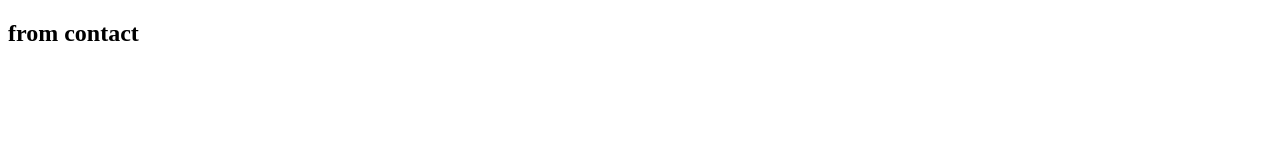
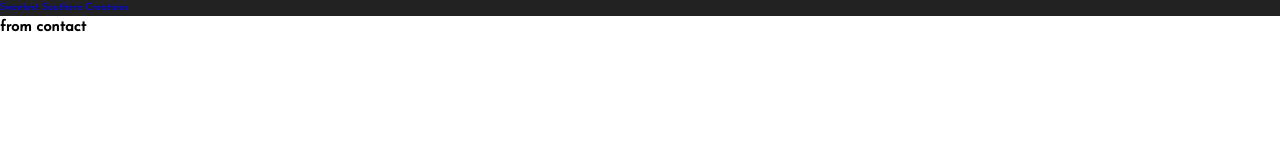
Before and after one commit to Joey-Robinson/react-sweetest-southern-creations, a Gatsby site: page /contact in a window 1280 px wide. Built offline with nearby package versions, Linux system fonts and the light colour scheme; Gatsby itself is replaced by a stand-in of ours.

Commit message:
Added files for layout/. Started working on home page

```diff
--- a/src/components/layout.js
+++ b/src/components/layout.js
@@ -2,11 +2,11 @@
 import Header from "./header"
 import "../styles/main.scss"
 import Menu from "./menu"
-
+// '../images/'
 const Layout = ({ children }) => (
   <>
-    <Header />
     <main className="primary">
+      <Header />
       <Menu />
       {children}
     </main>
--- a/src/pages/contact.js
+++ b/src/pages/contact.js
@@ -1,9 +1,14 @@
 import React from "react"
+import Layout from "../components/layout"
+import SEO from "../components/seo"
 
 const Contact = () => (
-  <section className="contact">
-    <h1>from contact</h1>
-  </section>
+  <Layout>
+    <SEO title="Contact" />
+    <section className="contact">
+      <h1>from contact</h1>
+    </section>
+  </Layout>
 )
 
 export default Contact
--- a/src/pages/index.js
+++ b/src/pages/index.js
@@ -5,6 +5,11 @@
 const IndexPage = () => (
   <Layout>
     <SEO title="Home" />
+    <section className="home">
+      <div className="home--greeting">
+        <h1>Welcome!</h1>
+      </div>
+    </section>
   </Layout>
 )
 
--- a/src/styles/components/_header.scss
+++ b/src/styles/components/_header.scss
@@ -3,6 +3,7 @@
   color: $headerWhite;
   display: grid;
   @include respond(phone) {
+    z-index: 3;
     width: 100vw;
     position: fixed;
     grid-template-columns: 5rem 1fr;
--- a/src/styles/components/_slider.scss
+++ b/src/styles/components/_slider.scss
@@ -1,12 +1,12 @@
 .bm-burger-button {
-  position: fixed;
-  width: 25px;
-  height: 15px;
-  left: 18px;
-  top: 18px;
   display: none;
   @include respond(phone) {
     display: block;
+    position: fixed;
+    width: 25px;
+    height: 15px;
+    left: 18px;
+    top: 18px;
   }
 }
 
--- /dev/null
+++ b/src/styles/layout/_contact.scss
@@ -0,0 +1,7 @@
+.contact {
+  @include respond(phone) {
+    grid-column: 1;
+    grid-row: 2 / -1;
+    display: grid;
+  }
+}
--- /dev/null
+++ b/src/styles/layout/_creations.scss
@@ -0,0 +1,7 @@
+.creations {
+  @include respond(phone) {
+    grid-column: 1;
+    grid-row: 2 / -1;
+    display: grid;
+  }
+}
--- /dev/null
+++ b/src/styles/layout/_home.scss
@@ -0,0 +1,33 @@
+.home {
+  display: grid;
+  &--greeting {
+    background: url("../images/ssc064.jpg") no-repeat center center / cover;
+  }
+  @include respond(phone) {
+    grid-template-columns: 1fr;
+    grid-template-rows: repeat(3, 100vh);
+    grid-row: 2 / -1;
+    grid-column: 1;
+    &--greeting {
+      grid-row: 1;
+      grid-column: 1;
+      filter: grayscale(100%);
+      h1 {
+        color: $primaryColor;
+        text-align: center;
+        background: $headerWhite;
+        width: 50%;
+        margin: 0 auto;
+        margin-top: 3rem;
+        border-radius: 10rem;
+        padding: 5px 0;
+        box-shadow: 5px 5px $primaryColor;
+        transition: all 0.3s ease-in-out;
+        &:hover {
+          transition: all 0.3s ease-in-out;
+          width: 90%;
+        }
+      }
+    }
+  }
+}
--- a/src/styles/pages/_primary.scss
+++ b/src/styles/layout/_primary.scss
@@ -2,6 +2,6 @@
   display: grid;
   @include respond(phone) {
     grid-template-columns: 100vw;
-    grid-template-rows: 5vh repeat(3, 100vh);
+    grid-template-rows: 8vh repeat(3, 100vh);
   }
 }
--- a/src/styles/main.scss
+++ b/src/styles/main.scss
@@ -8,5 +8,8 @@
 @import "./components/header";
 @import "./components/slider";
 // Layout
+@import "./layout/contact";
+@import "./layout/creations";
+@import "./layout/home";
+@import "./layout/primary";
 // Pages
-@import "./pages/primary";
```
Also changed, not shown: src/pages/creations.js (+8 -3 lines).
